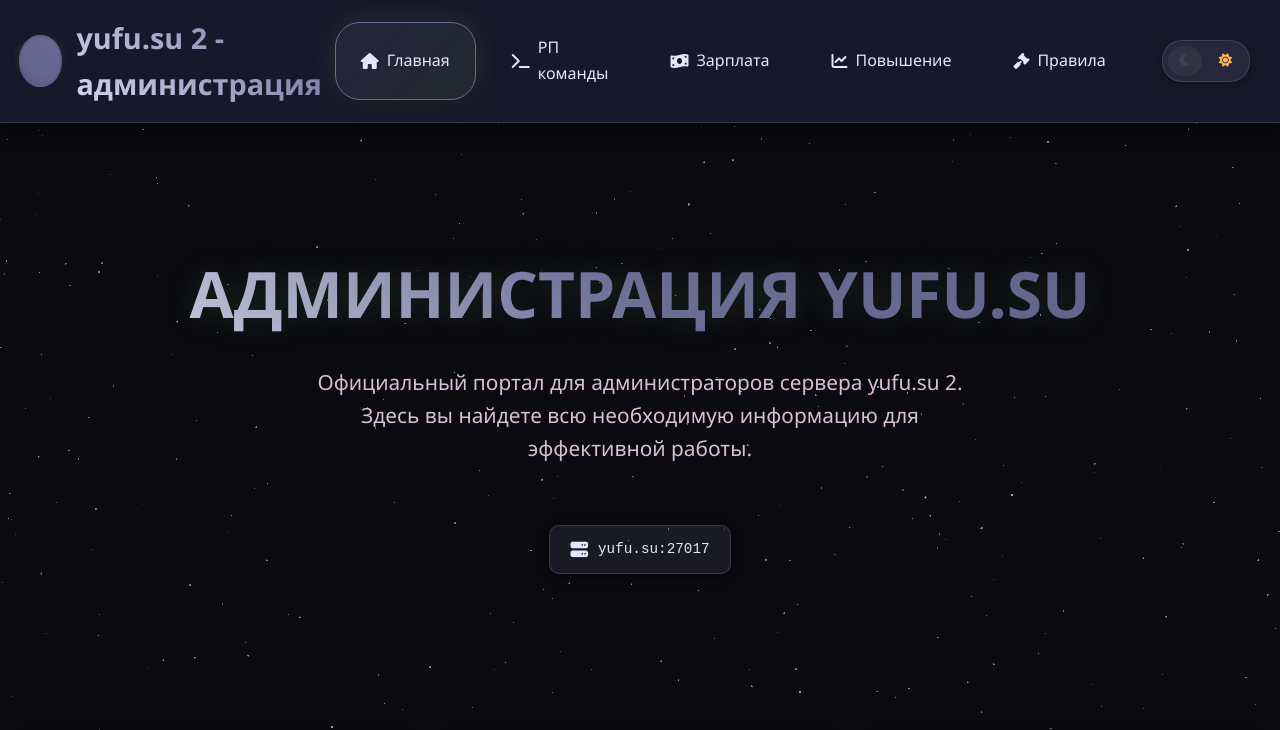
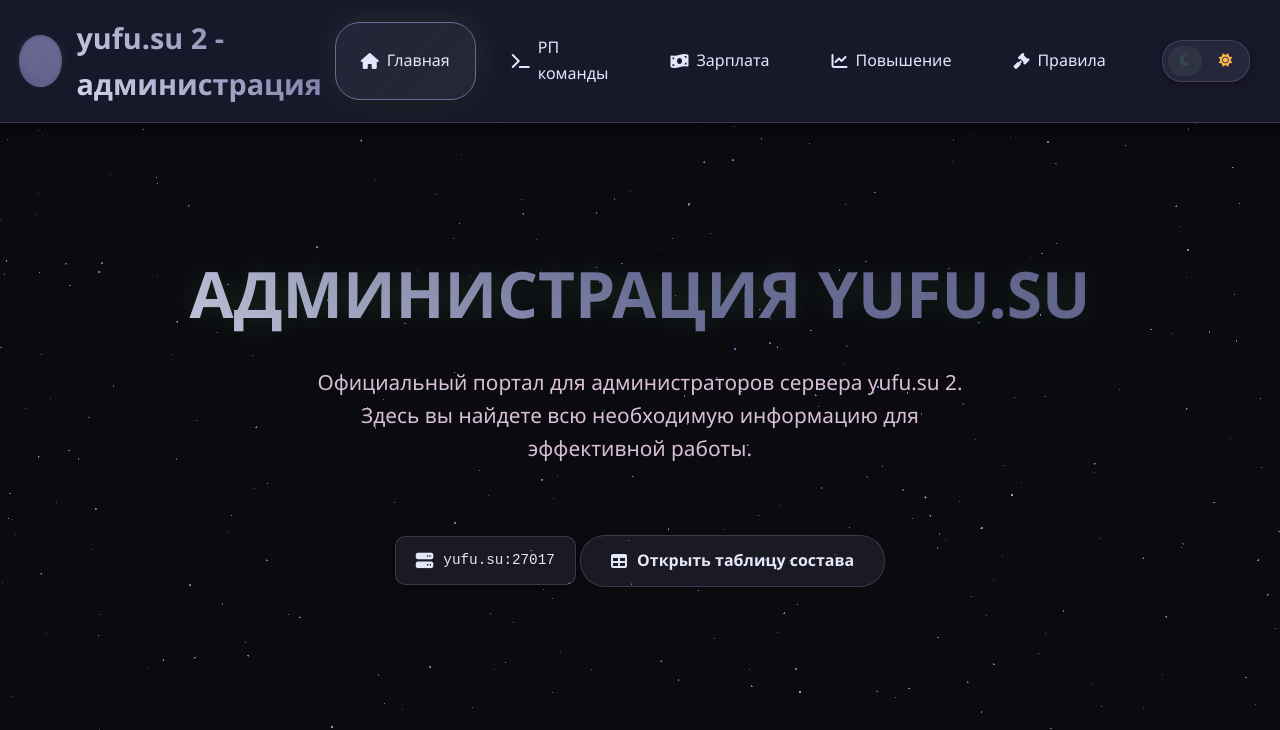
Before and after one commit to whiteprinc3/yufu.su---2adm, a plain HTML site: page index.html in a window 1280 px wide. Shown: the top 730 px of the page. Drawn offline with Linux system fonts and the light colour scheme.

Commit message:
index.html

```diff
--- a/index.html
+++ b/index.html
@@ -1262,6 +1262,14 @@
             <i class="fas fa-server"></i>
             <span>yufu.su:27017</span>
         </div>
+
+        <!-- Добавленная кнопка для Google Таблицы -->
+        <a href="https://docs.google.com/spreadsheets/d/1ObsquQ8_QZ1NJGEPCMTRHuc4_qwNIlj9IWP6PY7a9-0/edit?gid=0#gid=0"
+           target="_blank"
+           class="feature-button"
+           style="margin-top: 30px; display: inline-flex; align-items: center; gap: 10px;">
+            <i class="fas fa-table"></i> Открыть таблицу состава
+        </a>
     </section>
 
     <div class="features-grid">
```
Lines whose indentation alone changed are shown as unchanged.
